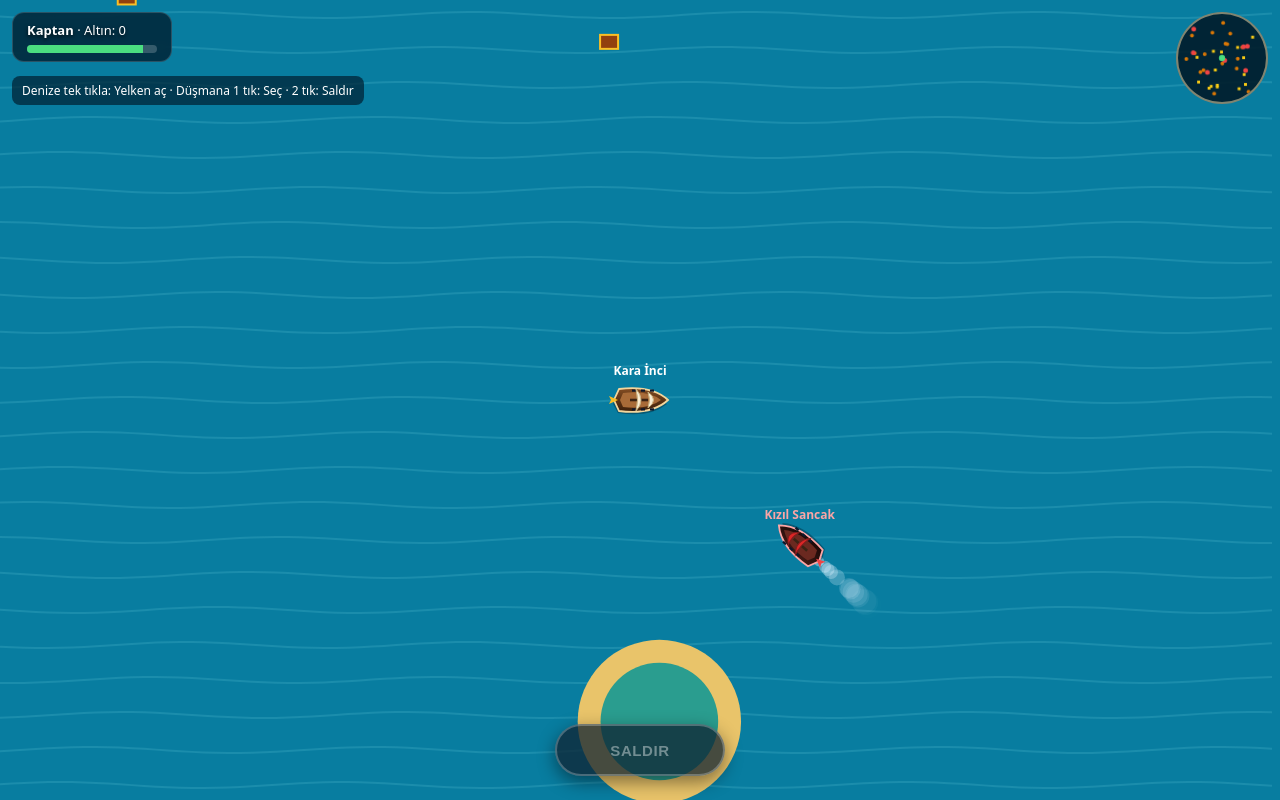
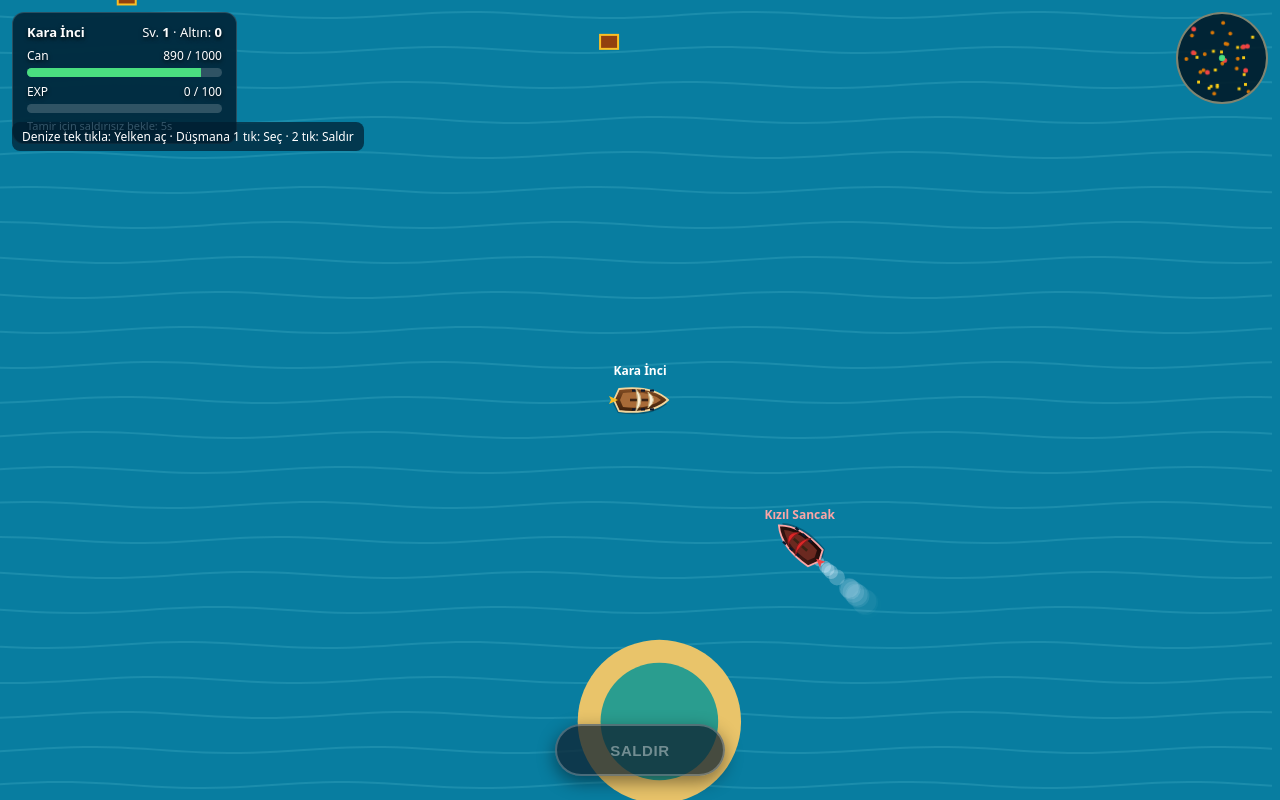
Before and after one commit to deneme4848-ee/Denemek, a plain HTML site: page index.html in a window 1280 px wide. Drawn offline with Linux system fonts and the light colour scheme.

Commit message:
Update index.html

```diff
--- a/index.html
+++ b/index.html
@@ -15,27 +15,39 @@
     #hud {
       position: fixed; top: 12px; left: 12px; right: 12px;
       display: flex; justify-content: space-between; align-items: flex-start;
-      pointer-events: none; text-shadow: 0 2px 4px rgba(0,0,0,0.8);
+      pointer-events: none; text-shadow: 0 2px 4px rgba(0,0,0,0.85);
     }
     .panel {
-      background: rgba(0, 30, 48, 0.8); backdrop-filter: blur(4px);
-      padding: 8px 14px; border-radius: 12px; font-size: 13px;
-      border: 1px solid rgba(255,255,255,0.16);
+      background: rgba(0, 30, 48, 0.84); backdrop-filter: blur(4px);
+      padding: 10px 14px; border-radius: 12px; font-size: 13px;
+      border: 1px solid rgba(255,255,255,0.16); min-width: 225px;
     }
-    #hp-bar-bg {
-      width: 130px; height: 8px; background: rgba(255,255,255,0.2);
-      border-radius: 4px; margin-top: 6px; overflow: hidden;
+    .stat-row {
+      display: flex; justify-content: space-between; align-items: center;
+      font-size: 12px; margin-top: 6px; gap: 8px;
+    }
+    .bar-bg {
+      width: 100%; height: 9px; background: rgba(255,255,255,0.18);
+      border-radius: 5px; margin-top: 4px; overflow: hidden;
     }
     #hp-bar {
       width: 100%; height: 100%; background: #4ade80; transition: width 0.2s, background 0.2s;
     }
+    #exp-bar {
+      width: 0%; height: 100%; background: linear-gradient(90deg, #38bdf8, #818cf8);
+      transition: width 0.25s ease;
+    }
+    #regen-info {
+      font-size: 11px; color: #bae6fd; margin-top: 5px; min-height: 14px;
+    }
     #minimap {
       width: 92px; height: 92px; border-radius: 50%;
       background: rgba(0, 24, 38, 0.88); border: 2px solid rgba(233, 211, 161, 0.55);
+      flex-shrink: 0;
     }
     #hint {
-      position: fixed; top: 76px; left: 12px; font-size: 12px;
-      background: rgba(0, 30, 48, 0.7); padding: 6px 10px; border-radius: 8px;
+      position: fixed; top: 122px; left: 12px; font-size: 12px;
+      background: rgba(0, 30, 48, 0.72); padding: 6px 10px; border-radius: 8px;
       pointer-events: none; max-width: 72vw;
     }
 
@@ -86,8 +98,21 @@
 
   <div id="hud">
     <div class="panel">
-      <div><strong>Kaptan</strong> · Altın: <span id="score">0</span></div>
-      <div id="hp-bar-bg"><div id="hp-bar"></div></div>
+      <div style="display:flex; justify-content:space-between; align-items:center; gap:10px;">
+        <strong>Kara İnci</strong>
+        <span>Sv. <strong id="level">1</strong> · Altın: <strong id="score">0</strong></span>
+      </div>
+      <div class="stat-row">
+        <span>Can</span>
+        <span id="hp-text">1000 / 1000</span>
+      </div>
+      <div class="bar-bg"><div id="hp-bar"></div></div>
+      <div class="stat-row">
+        <span>EXP</span>
+        <span id="exp-text">0 / 100</span>
+      </div>
+      <div class="bar-bg"><div id="exp-bar"></div></div>
+      <div id="regen-info"></div>
     </div>
     <canvas id="minimap" width="92" height="92"></canvas>
   </div>
@@ -111,7 +136,12 @@ const miniCanvas = document.querySelector('#minimap');
 const mctx = miniCanvas.getContext('2d');
 
 const scoreEl = document.querySelector('#score');
+const levelEl = document.querySelector('#level');
+const hpTextEl = document.querySelector('#hp-text');
+const expTextEl = document.querySelector('#exp-text');
 const hpBarEl = document.querySelector('#hp-bar');
+const expBarEl = document.querySelector('#exp-bar');
+const regenInfoEl = document.querySelector('#regen-info');
 const attackBtn = document.querySelector('#attack-btn');
 const gameOverEl = document.querySelector('#gameover');
 const finalScoreEl = document.querySelector('#final-score');
@@ -130,7 +160,7 @@ resize();
 
 const WORLD_SIZE = 2400;
 
-let player, enemies, islands, treasures, shots, particles, isGameOver;
+let player, enemies, islands, treasures, shots, particles, floatingTexts, isGameOver;
 let targetPos = null;
 let selectedEnemyId = null;
 let isAttacking = false;
@@ -169,15 +199,22 @@ function initGame() {
   lastClickTime = 0;
   gameOverEl.style.display = 'none';
 
+  const now = Date.now();
   player = {
     id: 'player',
     x: 0, y: 0, a: 0, speed: 0, maxSpeed: 3.7,
-    hp: 100, maxHp: 100, score: 0, name: 'Kara İnci',
-    wake: []
+    hp: 1000, maxHp: 1000,
+    exp: 0, maxExp: 100, level: 1,
+    damage: 180,
+    score: 0, name: 'Kara İnci',
+    wake: [],
+    lastHitTime: now,
+    lastRegenTick: now
   };
 
   shots = [];
   particles = [];
+  floatingTexts = [];
   islands = [];
   treasures = [];
   enemies = [];
@@ -221,7 +258,7 @@ function spawnEnemy() {
     id: nextEnemyId++,
     x: ex, y: ey,
     a: Math.random() * Math.PI * 2,
-    hp: 70, maxHp: 70,
+    hp: 700, maxHp: 700,
     lastShot: 0,
     turnTimer: 0,
     targetAngle: Math.random() * Math.PI * 2,
@@ -230,11 +267,44 @@ function spawnEnemy() {
   });
 }
 
+function addExp(amount) {
+  player.exp += amount;
+  while (player.exp >= player.maxExp) {
+    player.exp -= player.maxExp;
+    player.level += 1;
+    player.maxExp = Math.round(player.maxExp * 1.35);
+    player.maxHp += 150;
+    player.hp = player.maxHp;
+    player.damage += 35;
+    addFloatingText(player.x, player.y - 38, `SEVİYE ${player.level}!`, '#38bdf8');
+  }
+  updateHUD();
+}
+
 function updateHUD() {
   scoreEl.textContent = player.score;
-  const pct = Math.max(0, (player.hp / player.maxHp) * 100);
-  hpBarEl.style.width = pct + '%';
-  hpBarEl.style.background = pct > 50 ? '#4ade80' : pct > 25 ? '#facc15' : '#ef4444';
+  levelEl.textContent = player.level;
+  hpTextEl.textContent = `${Math.ceil(player.hp)} / ${player.maxHp}`;
+  expTextEl.textContent = `${player.exp} / ${player.maxExp}`;
+
+  const hpPct = Math.max(0, Math.min(100, (player.hp / player.maxHp) * 100));
+  hpBarEl.style.width = hpPct + '%';
+  hpBarEl.style.background = hpPct > 50 ? '#4ade80' : hpPct > 25 ? '#facc15' : '#ef4444';
+
+  const expPct = Math.max(0, Math.min(100, (player.exp / player.maxExp) * 100));
+  expBarEl.style.width = expPct + '%';
+}
+
+function addFloatingText(x, y, text, color) {
+  floatingTexts.push({
+    x,
+    y,
+    text,
+    color,
+    alpha: 1,
+    createdAt: Date.now(),
+    duration: 850
+  });
 }
 
 function createExplosion(x, y, color = '#ff9e2c', count = 14) {
@@ -253,7 +323,6 @@ function createExplosion(x, y, color = '#ff9e2c', count = 14) {
   }
 }
 
-// Doğrudan hedef gemiye kilitlenen gülle oluşturur (ıskalama yok)
 function fireLockedCannon(shooter, targetId, isPlayer) {
   const muzzleX = shooter.x + Math.cos(shooter.a) * 18;
   const muzzleY = shooter.y + Math.sin(shooter.a) * 18;
@@ -264,7 +333,7 @@ function fireLockedCannon(shooter, targetId, isPlayer) {
     speed: isPlayer ? 9.5 : 7.8,
     isPlayer,
     targetId,
-    damage: isPlayer ? 18 : 11
+    damage: isPlayer ? player.damage : 110
   });
 
   createExplosion(muzzleX, muzzleY, '#e2e8f0', 5);
@@ -359,6 +428,29 @@ function updateWake(ship, isMoving) {
 function update() {
   if (isGameOver) return;
 
+  const now = Date.now();
+
+  // Can 1000'in altındaysa: 5 sn saldırı almazsa her 5 sn'de +100 tamir
+  if (player.hp < player.maxHp) {
+    const sinceHit = now - player.lastHitTime;
+    if (sinceHit >= 5000) {
+      if (now - player.lastRegenTick >= 5000) {
+        player.lastRegenTick = now;
+        const healAmount = Math.min(100, player.maxHp - player.hp);
+        player.hp += healAmount;
+        addFloatingText(player.x, player.y - 34, `+${healAmount}`, '#4ade80');
+        updateHUD();
+      }
+      const nextTickSec = Math.max(1, Math.ceil((5000 - (now - player.lastRegenTick)) / 1000));
+      regenInfoEl.textContent = `Tamir aktif: +100 can (${nextTickSec}s)`;
+    } else {
+      const waitSec = Math.ceil((5000 - sinceHit) / 1000);
+      regenInfoEl.textContent = `Tamir için saldırısız bekle: ${waitSec}s`;
+    }
+  } else {
+    regenInfoEl.textContent = '';
+  }
+
   const selectedEnemy = enemies.find(en => en.id === selectedEnemyId);
   if (!selectedEnemy && (selectedEnemyId !== null || isAttacking)) {
     selectedEnemyId = null;
@@ -399,7 +491,6 @@ function update() {
   }
 
   // Seçili düşmana doğrudan kilitli ateş
-  const now = Date.now();
   if (isAttacking && selectedEnemy) {
     const desiredAngle = Math.atan2(selectedEnemy.y - player.y, selectedEnemy.x - player.x);
     if (!targetPos) {
@@ -417,7 +508,7 @@ function update() {
     if (Math.hypot(player.x - tr.x, player.y - tr.y) < 34) {
       treasures.splice(i, 1);
       player.score += 25;
-      player.hp = Math.min(player.maxHp, player.hp + 15);
+      addExp(20);
       createExplosion(tr.x, tr.y, '#ffd783', 10);
       updateHUD();
       spawnTreasure();
@@ -466,7 +557,7 @@ function update() {
     }
   }
 
-  // Kilitli Top Gülleleri (Manevra ile ıskalamaz, doğrudan hedefe ulaşıp hasar verir)
+  // Kilitli Top Gülleleri
   for (let i = shots.length - 1; i >= 0; i--) {
     const s = shots[i];
 
@@ -482,7 +573,9 @@ function update() {
 
       if (dist <= s.speed + 12) {
         targetEnemy.hp -= s.damage;
+        addFloatingText(targetEnemy.x, targetEnemy.y - 28, `-${s.damage}`, '#ffd783');
         createExplosion(targetEnemy.x, targetEnemy.y, '#ff7b00', 10);
+
         if (targetEnemy.hp <= 0) {
           createExplosion(targetEnemy.x, targetEnemy.y, '#ef4444', 24);
           if (selectedEnemyId === targetEnemy.id) {
@@ -492,6 +585,7 @@ function update() {
           }
           enemies = enemies.filter(en => en.id !== targetEnemy.id);
           player.score += 100;
+          addExp(45);
           updateHUD();
           setTimeout(spawnEnemy, 2600);
         }
@@ -507,9 +601,13 @@ function update() {
       const dist = Math.hypot(dx, dy);
 
       if (dist <= s.speed + 12) {
-        player.hp -= s.damage;
+        player.hp = Math.max(0, player.hp - s.damage);
+        player.lastHitTime = now;
+        player.lastRegenTick = now;
+        addFloatingText(player.x, player.y - 28, `-${s.damage}`, '#f87171');
         createExplosion(player.x, player.y, '#ef4444', 12);
         updateHUD();
+
         if (player.hp <= 0) {
           isGameOver = true;
           isAttacking = false;
@@ -533,6 +631,18 @@ function update() {
     pt.y += pt.vy;
     pt.life -= pt.decay;
     if (pt.life <= 0) particles.splice(i, 1);
+  }
+
+  // Kısa süreli hasar rakamı animasyonları
+  for (let i = floatingTexts.length - 1; i >= 0; i--) {
+    const ft = floatingTexts[i];
+    const elapsed = now - ft.createdAt;
+    if (elapsed >= ft.duration) {
+      floatingTexts.splice(i, 1);
+      continue;
+    }
+    ft.y -= 0.75;
+    ft.alpha = 1 - elapsed / ft.duration;
   }
 }
 
@@ -789,6 +899,20 @@ function draw() {
   }
   ctx.globalAlpha = 1;
 
+  // Kısa süreli hasar / tamir rakamları
+  for (const ft of floatingTexts) {
+    ctx.save();
+    ctx.globalAlpha = Math.max(0, ft.alpha);
+    ctx.font = '800 14px system-ui';
+    ctx.textAlign = 'center';
+    ctx.lineWidth = 3;
+    ctx.strokeStyle = 'rgba(0, 0, 0, 0.75)';
+    ctx.strokeText(ft.text, ft.x - camX, ft.y - camY);
+    ctx.fillStyle = ft.color;
+    ctx.fillText(ft.text, ft.x - camX, ft.y - camY);
+    ctx.restore();
+  }
+
   drawMinimap();
   requestAnimationFrame(draw);
 }
```
